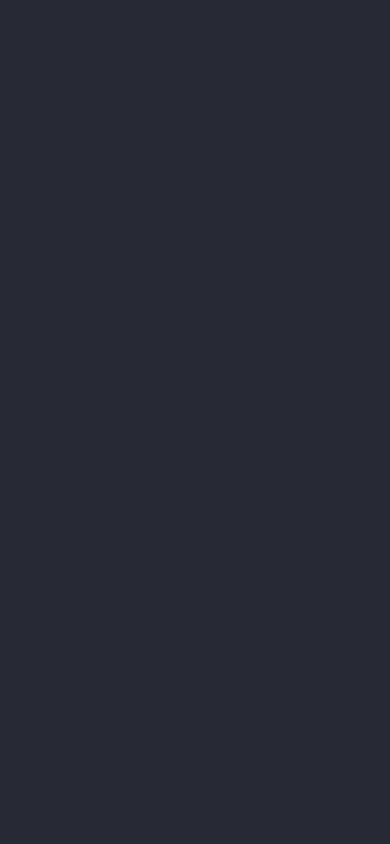
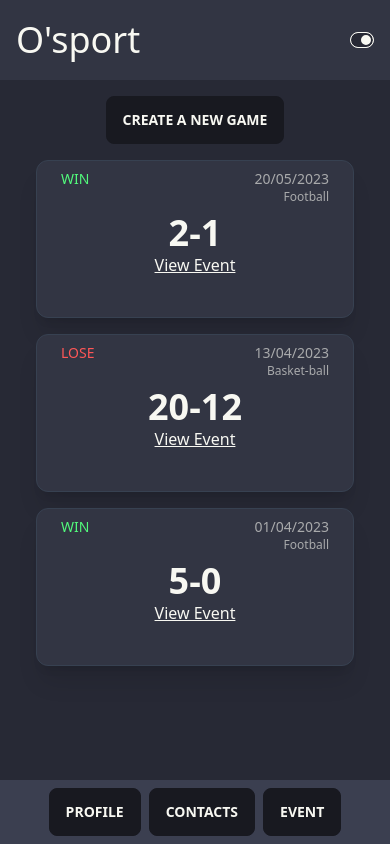
Before and after one commit to Tiyyo/osport_client, a React (Vite) app: page /event_list in a window 390 px wide. Before the commit this address had no page. Built offline with nearby package versions, Linux system fonts and the light colour scheme.

Commit message:
:tada: Event list page integration Responsive OK

```diff
--- a/src/components/App/App.tsx
+++ b/src/components/App/App.tsx
@@ -6,6 +6,7 @@ import Profile from '../Profile/Profile';
 import { AuthContext } from '../../context/AuthContext';
 import { useAuth } from '../../hooks/useAuth';
 import Contact from '../Contact/Contact';
+import EventList from '../EventList/EventList';
 
 function App() {
   // const navigate = useNavigate();
@@ -31,6 +32,7 @@ function App() {
         <Route path="/signup" element={<SignUp />} />
         <Route path="/" element={<Profile />} />
         <Route path="/contact" element={<Contact />} />
+        <Route path="/event_list" element={<EventList />} />
       </Routes>
     </AuthContext.Provider>
   );
--- /dev/null
+++ b/src/components/EventList/CreateEventButton/CreateEventButton.tsx
@@ -0,0 +1,12 @@
+import React from 'react';
+import { Link } from 'react-router-dom';
+
+function CreateEventButton() {
+  return (
+    <Link to="/create_event">
+      <button type="button" className="btn sm:btn sm:btn-wide">Create a new game</button>
+    </Link>
+  );
+}
+
+export default CreateEventButton;
--- a/src/components/EventList/EventList.tsx
+++ b/src/components/EventList/EventList.tsx
@@ -1,8 +1,19 @@
 import React from 'react';
+import Header from '../Header/Header';
+import Menu from '../Menu/Menu';
+import CreateEventButton from './CreateEventButton/CreateEventButton';
+import List from './List/List';
 
 function EventList() {
   return (
-    <div>EventList</div>
+    <>
+      <Header />
+      <Menu />
+      <div className="flex flex-col items-center p-4 mb-28 sm:w-4/5 sm:m-auto sm:shadow-xl sm:border sm:rounded-xl sm:border-gray-700 sm:my-4 sm:pb-4 sm:border-2">
+        <CreateEventButton />
+        <List />
+      </div>
+    </>
   );
 }
 
--- /dev/null
+++ b/src/components/EventList/List/List.tsx
@@ -0,0 +1,56 @@
+import React from 'react';
+import { Link } from 'react-router-dom';
+
+function List() {
+  return (
+    <ul className="w-full px-5">
+      <li className="bg-neutral-focus flex flex-col items-center gap-2 pb-10 shadow-xl border border-gray-700 rounded-xl py-2 px-6 my-4 sm:items-center sm:justify-between">
+        <div className="flex justify-between w-full">
+          <div className="stat-title text-sm text-success sm:text-2xl">WIN</div>
+          <div className="text-right">
+            <div className="stat-desc text-sm sm:text-lg">20/05/2023</div>
+            <div className="stat-desc text-xs sm:text-base">Football</div>
+          </div>
+        </div>
+        <div className="flex flex-col items-center sm:gap-2 sm:pb-0">
+          <div className="stat-value text-4xl sm:text-5xl">2-1</div>
+          <Link to="/event">
+            <p className="link sm:text-lg">View Event</p>
+          </Link>
+        </div>
+      </li>
+      <li className="bg-neutral-focus flex flex-col items-center gap-2 pb-10 shadow-xl border border-gray-700 rounded-xl py-2 px-6 my-4 sm:items-center sm:justify-between">
+        <div className="flex justify-between w-full">
+          <div className="stat-title text-sm text-error sm:text-2xl">LOSE</div>
+          <div className="text-right">
+            <div className="stat-desc text-sm sm:text-lg">13/04/2023</div>
+            <div className="stat-desc text-xs sm:text-base">Basket-ball</div>
+          </div>
+        </div>
+        <div className="flex flex-col items-center sm:gap-2 sm:pb-0">
+          <div className="stat-value text-4xl sm:text-5xl">20-12</div>
+          <Link to="/event">
+            <p className="link sm:text-lg">View Event</p>
+          </Link>
+        </div>
+      </li>
+      <li className="bg-neutral-focus flex flex-col items-center gap-2 pb-10 shadow-xl border border-gray-700 rounded-xl py-2 px-6 my-4 sm:items-center sm:justify-between">
+        <div className="flex justify-between w-full">
+          <div className="stat-title text-sm text-success sm:text-2xl">WIN</div>
+          <div className="text-right">
+            <div className="stat-desc text-sm sm:text-lg">01/04/2023</div>
+            <div className="stat-desc text-xs sm:text-base">Football</div>
+          </div>
+        </div>
+        <div className="flex flex-col items-center sm:gap-2 sm:pb-0">
+          <div className="stat-value text-4xl sm:text-5xl">5-0</div>
+          <Link to="/event">
+            <p className="link sm:text-lg">View Event</p>
+          </Link>
+        </div>
+      </li>
+    </ul>
+  );
+}
+
+export default List;
```
